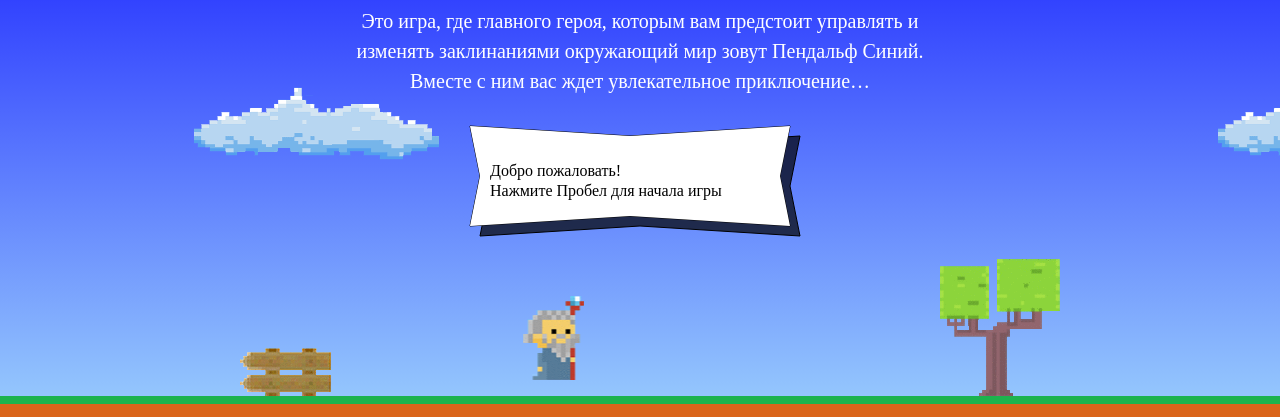
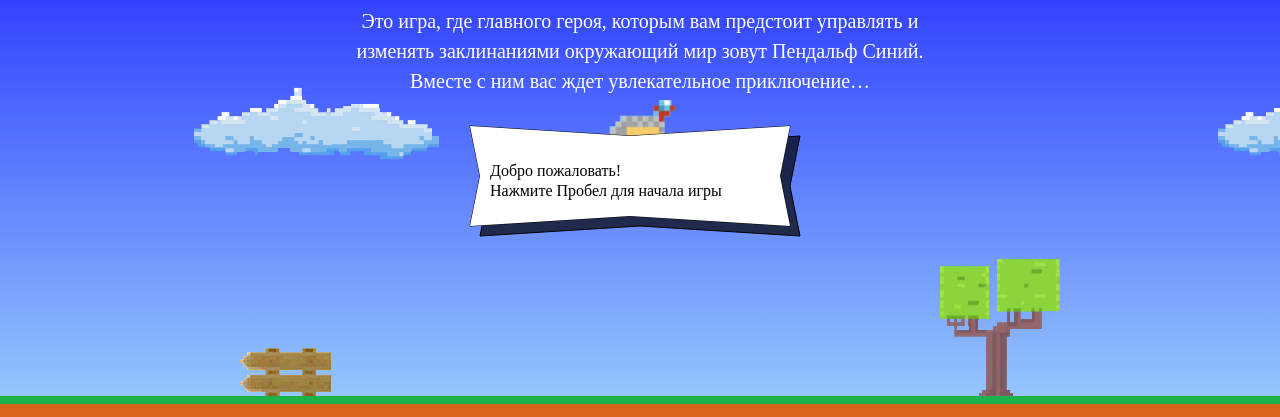
Before and after one commit to mashahori/562817-code-and-magick, a website: page index.html in a window 1280 px wide. Shown: the part 203-620 px from the top of the page. Drawn offline with Linux system fonts and the light colour scheme; a web font is replaced by a local one.

Commit message:
Учебный проект: начинаем программировать

```diff
--- a/index.html
+++ b/index.html
@@ -180,7 +180,31 @@
     <p class="setup-similar-label">Петр Петров</p>
   </div>
 </template>
+<script>
+  var fireballSize = 22;
+  var getFireballSpeed = function(left) {
+    if  (left) {
+      return 5;
+    } else {
+      return 2;
+    }
+  };
 
+  wizardSpeed = 3;
+  wizardWidth = 70;
+
+  var getWizardHeight = function(wizardWidth) {
+    return 1.377 * wizardWidth;
+  };
+  var getWizardX = function(width) {
+    return width / 2 - wizardWidth / 2;
+  };
+
+  var getWizardY = function(height) {
+    return height / 3 - getWizardHeight(wizardWidth);
+  };
+
+</script>
 <script src="js/game.js"></script>
 
 </body>
```
